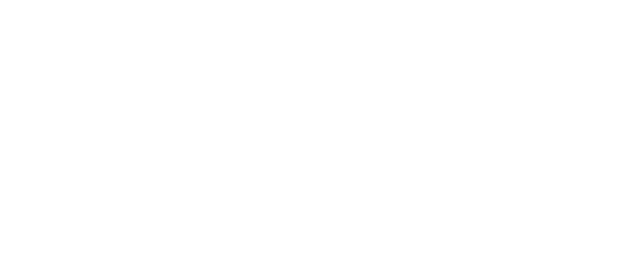
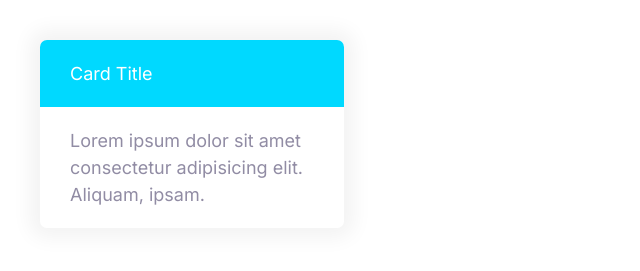
Before and after one commit to doreality/moshify, a plain HTML site: page index.html in a window 1280 px wide. Shown: the whole page, without its empty margins (0-640 px from the left). Drawn offline with Linux system fonts and the light colour scheme.

Commit message:
Build the card component.

```diff
--- a/css/styles.css
+++ b/css/styles.css
@@ -282,3 +282,26 @@ a {
     font-size: 1.5rem;
   }
 }
+
+/* Cards */
+
+.card {
+  border-radius: 7px;
+  box-shadow: 0 0 20px 10px #f3f3f3;
+  overflow: hidden;
+}
+
+.card__header,
+.card__body {
+  padding: 2rem 3rem;
+}
+
+.card--primary .card__header {
+  background: var(--color-primary);
+  color: #fff;
+}
+
+.card--secondary .card__header {
+  background: var(--color-secondary);
+  color: #fff;
+}
--- a/index.html
+++ b/index.html
@@ -13,5 +13,15 @@
     <link rel="stylesheet" href="css/normalize.css" />
     <link rel="stylesheet" href="css/styles.css" />
   </head>
-  <body></body>
+  <body>
+    <div style="width: 30%; padding: 4rem">
+      <div class="card card--secondary">
+        <header class="card__header">Card Title</header>
+        <div class="card__body">
+          Lorem ipsum dolor sit amet consectetur adipisicing elit. Aliquam,
+          ipsam.
+        </div>
+      </div>
+    </div>
+  </body>
 </html>
```
Also changed, not shown: components/cards.html (added, +6 -0 lines).
